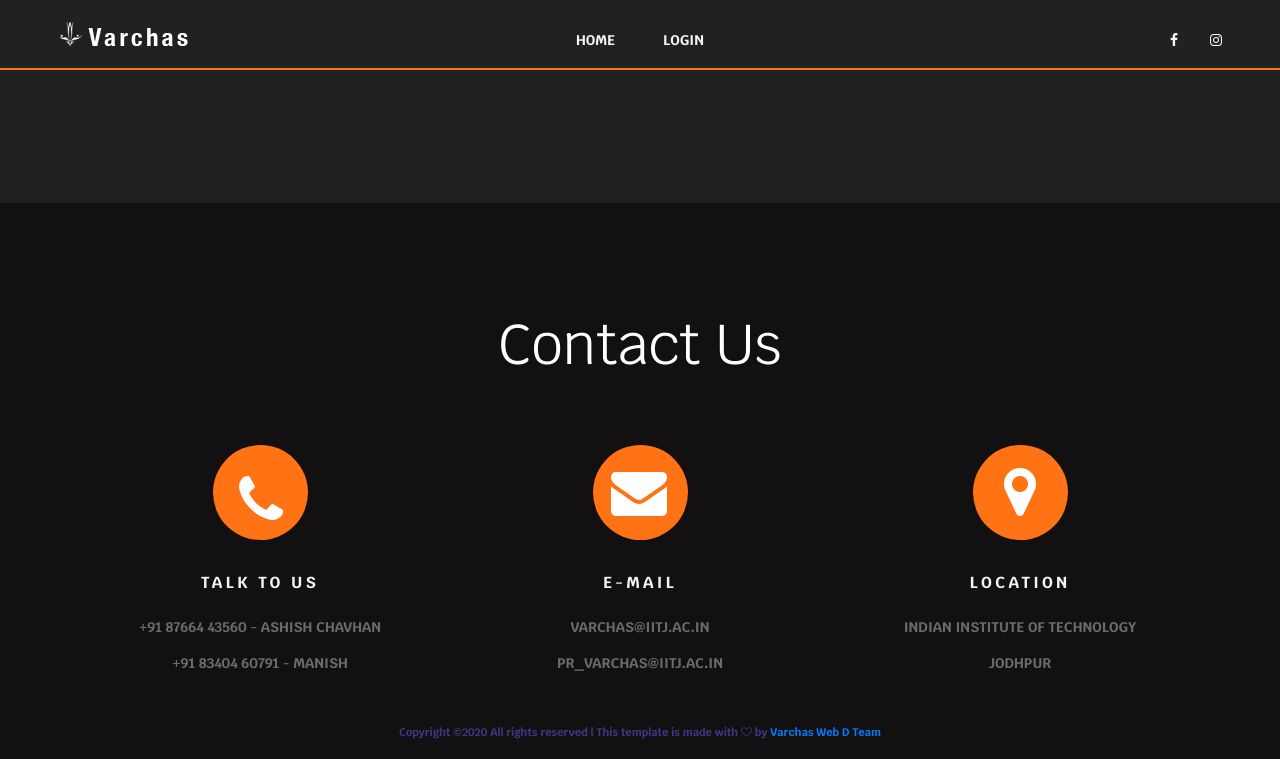
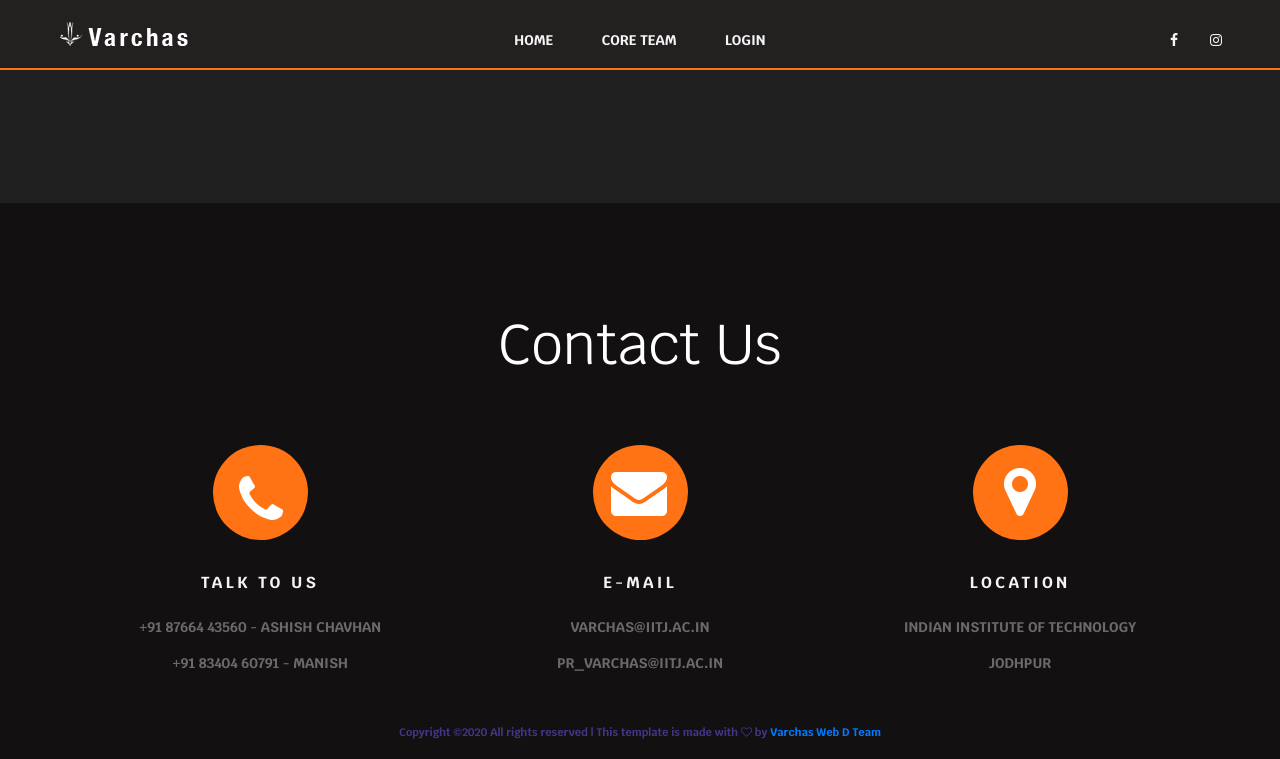
Before and after one commit to tanishqj2005/varchas, a Django app: page /OurTeam in a window 1280 px wide. Shown: the top 759 px of the page. Run offline with Django 3.2, Linux system fonts and the light colour scheme; data that the repository does not hold is empty; some libraries are stand-ins or nearby versions.

Commit message:
Core Team Header

```diff
--- a/templates/main/base.html
+++ b/templates/main/base.html
@@ -245,6 +245,7 @@
             {% if page == "home" %}<li class="active">{% else %}
             <li>{% endif %}
               <a href="{% url 'main:home' %}">Home</a></li>
+              <li><a href="{% url 'main:OurTeam' %}">Core Team</a></li>
             {% for navbaroption in navbaroptions %}
             <li><a class="nav-link dropdown-toggle" id="dropdownMenu1" data-toggle="dropdown" aria-haspopup="true"
                 aria-expanded="false" style="color: white    ">{{ navbaroption.title }}</a>
```
